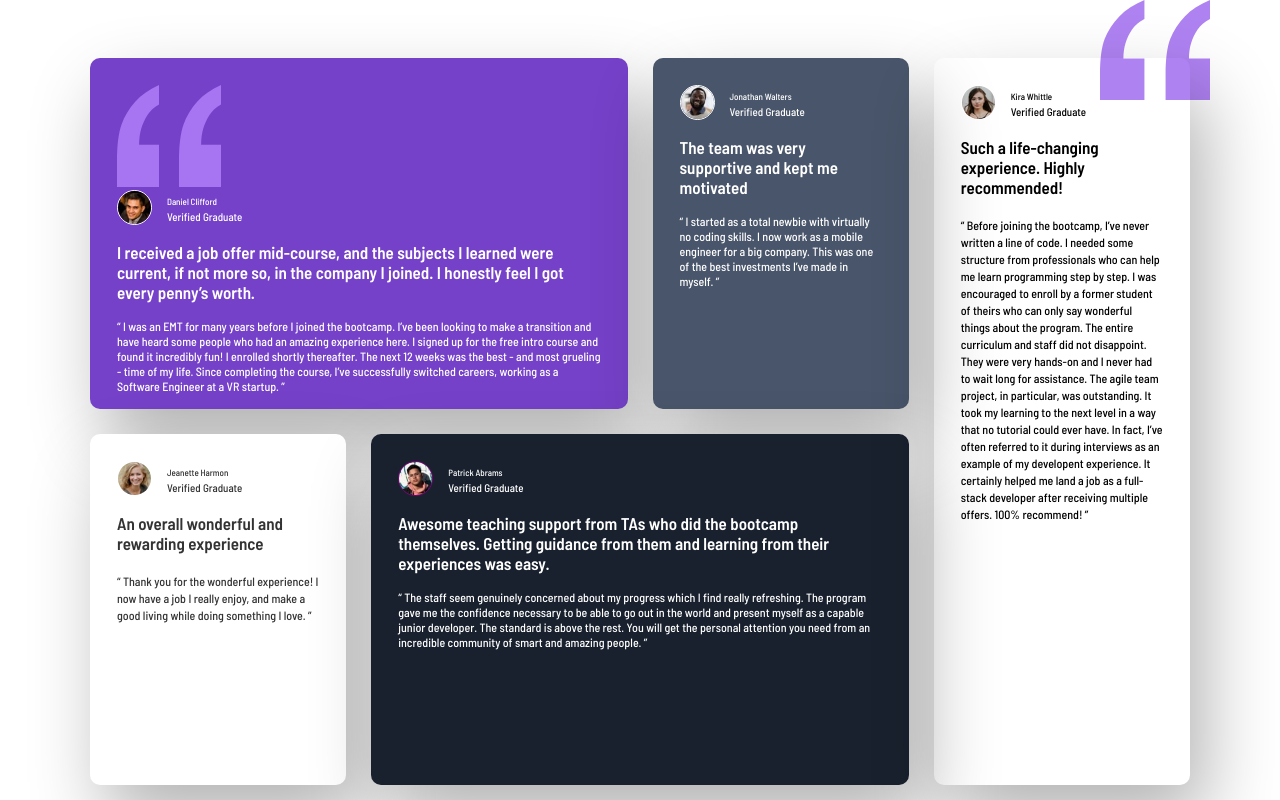
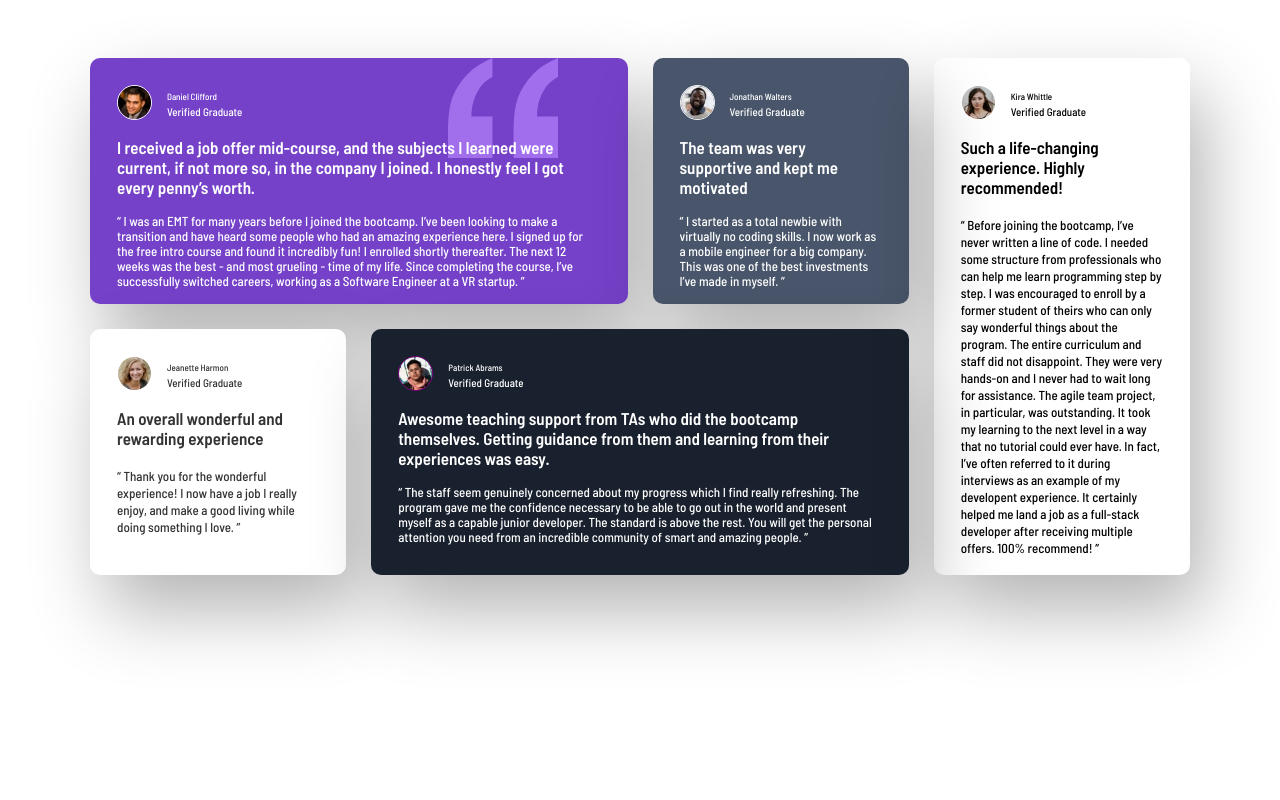
Before and after one commit to niloofardel/first-project, a plain HTML site: page index.html in a window 1280 px wide. Drawn offline with Linux system fonts and the light colour scheme.

Commit message:
bug fixes and optimization

```diff
--- a/index.html
+++ b/index.html
@@ -14,7 +14,7 @@
   <section class="container">
 
     <div class="card purple  Daniel">
-      <img src="images/bg-pattern-quotation.svg"/>
+      <img src="images/bg-pattern-quotation.svg" class="pic"/>
   <div class="user">
      <img src="images/image-daniel.jpg"/>
 
@@ -52,7 +52,6 @@
   </p>
  </div>
     <div class="card white Jeanette">
-          <img src="images/bg-pattern-quotation.svg"class="pic"/>
   <div class="user">
         <img src="images/image-jeanette.jpg"/>
  <div >
--- a/style.css
+++ b/style.css
@@ -102,12 +102,12 @@ body{
 .card p{
     margin: 0;
     padding: 0;
-    font-size: 12px;
+    font-size: 13px;
     line-height: 15px;
 }
 .Kira p{
     margin-top: 20px;
-    margin-bottom: 5px ;
+    margin-bottom: 2px ;
     line-height: 17px;
 }
 .Jeanette p{
@@ -115,7 +115,7 @@ body{
     margin-bottom: 0 ;
     line-height: 17px;
 }
-@media screen and (max-width:500){
+@media screen and (max-width:500px){
     .container{
         min-height: 1900px;
         display: flex;
```
